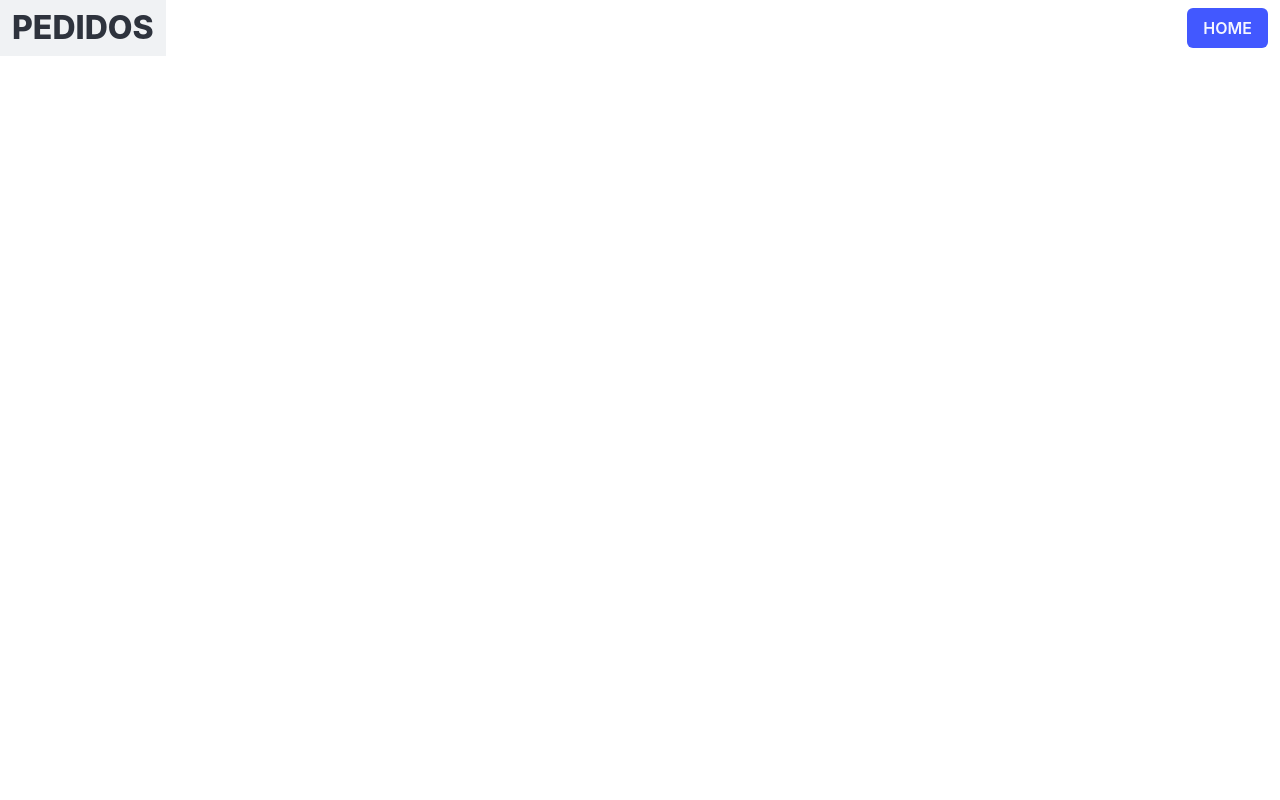
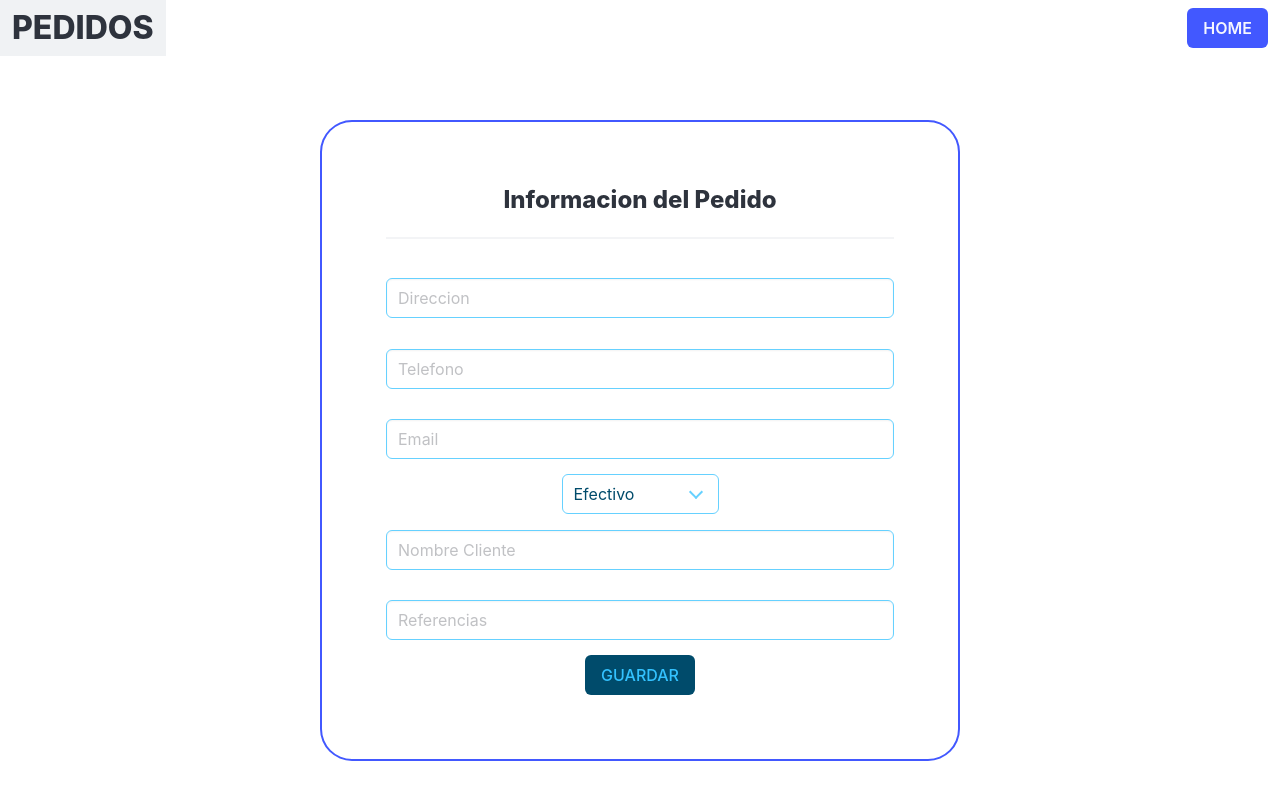
Before and after one commit to mariagallegoa-boop/programacion_procedimental_G6, a plain HTML site: page modulos/pedidos.html in a window 1280 px wide. Drawn offline with nearby package versions, Linux system fonts and the light colour scheme.

Commit message:
modify_module_pedidos : Add inputs and style

```diff
--- /dev/null
+++ b/css/pedidos.css
@@ -0,0 +1,12 @@
+.container{
+    width: 50%;
+    margin: 5% auto;
+    border: 2px solid white;
+    padding: 5%;
+    border-radius: 5%;
+    text-align: center;
+    border-color: #4258ff;
+}
+.input{
+    margin: 3% auto;
+}
--- a/modulos/pedidos.html
+++ b/modulos/pedidos.html
@@ -1,19 +1,23 @@
-<!DOCTYPE html>
+<!doctype html>
 <html lang="en">
-<head>
-    <meta charset="UTF-8">
-    <meta name="viewport" content="width=device-width, initial-scale=1.0">
-    <link rel="stylesheet" href="https://cdn.jsdelivr.net/npm/bulma@1.0.4/css/bulma.min.css"/>
+  <head>
+    <meta charset="UTF-8" />
+    <meta name="viewport" content="width=device-width, initial-scale=1.0" />
+    <link
+      rel="stylesheet"
+      href="https://cdn.jsdelivr.net/npm/bulma@1.0.4/css/bulma.min.css"
+    />
+    <link rel="stylesheet" href="../css/pedidos.css" />
     <title>Pedidos</title>
-</head>
-<body>
-    <body>
+  </head>
+
+  <body>
     <nav class="navbar" role="navigation" aria-label="main navigation">
       <div class="navbar-brand">
         <a class="navbar-item">
           <p class="title is-3 is-spaced">PEDIDOS</p>
         </a>
-    </div>
+      </div>
       <div class="navbar-end">
         <div class="navbar-item">
           <div class="buttons">
@@ -24,5 +28,59 @@
         </div>
       </div>
     </nav>
-</body>
+
+    <div class="container">
+      <p class="title is-4 is-spaced">Informacion del Pedido</p>
+      <hr />
+      <input
+        class="input is-info"
+        type="text"
+        placeholder="Direccion"
+        id="direccion"
+      />
+      <input
+        class="input is-info"
+        type="number"
+        placeholder="Telefono"
+        id="Telefono"
+      />
+      <input
+        class="input is-info"
+        type="email"
+        placeholder="Email"
+        id="Email"
+      />
+      <div class="select is-info">
+        <select id="metodo_pago">
+          <option>Efectivo</option>
+          <option>Transferencia</option>
+          <option>Credito</option>
+        </select>
+      </div>
+      <input
+        class="input is-info"
+        type="text"
+        placeholder="Nombre Cliente"
+        id="nombre_cliente"
+      />
+      <input
+        class="input is-info"
+        type="text"
+        placeholder="Referencias"
+        id="referencias"
+      />
+
+      <div class="button is-info is-dark">GUARDAR</div>
+    </div>
+  </body>
 </html>
+
+<!--
+Direccion
+Telefono
+Email
+Metodo de Pago
+Pedido
+Nombre
+Referencias
+-->
```
